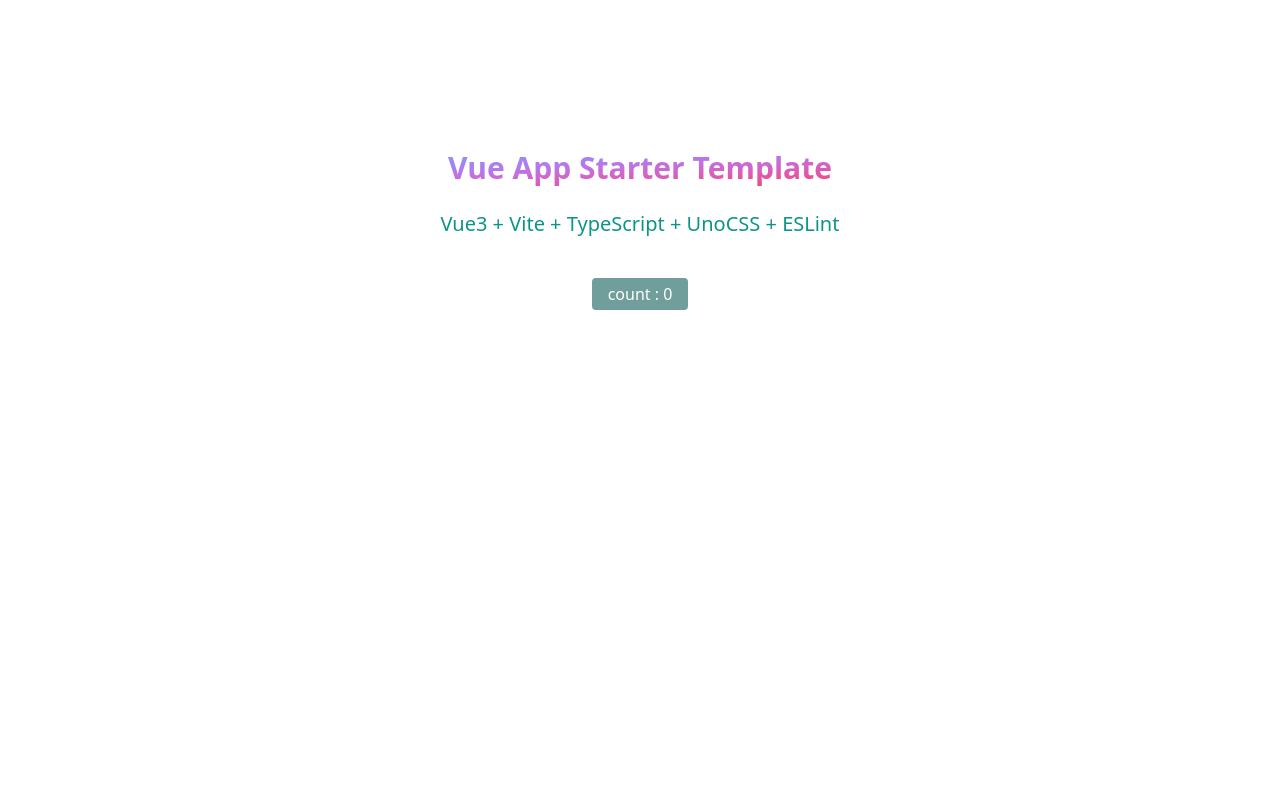
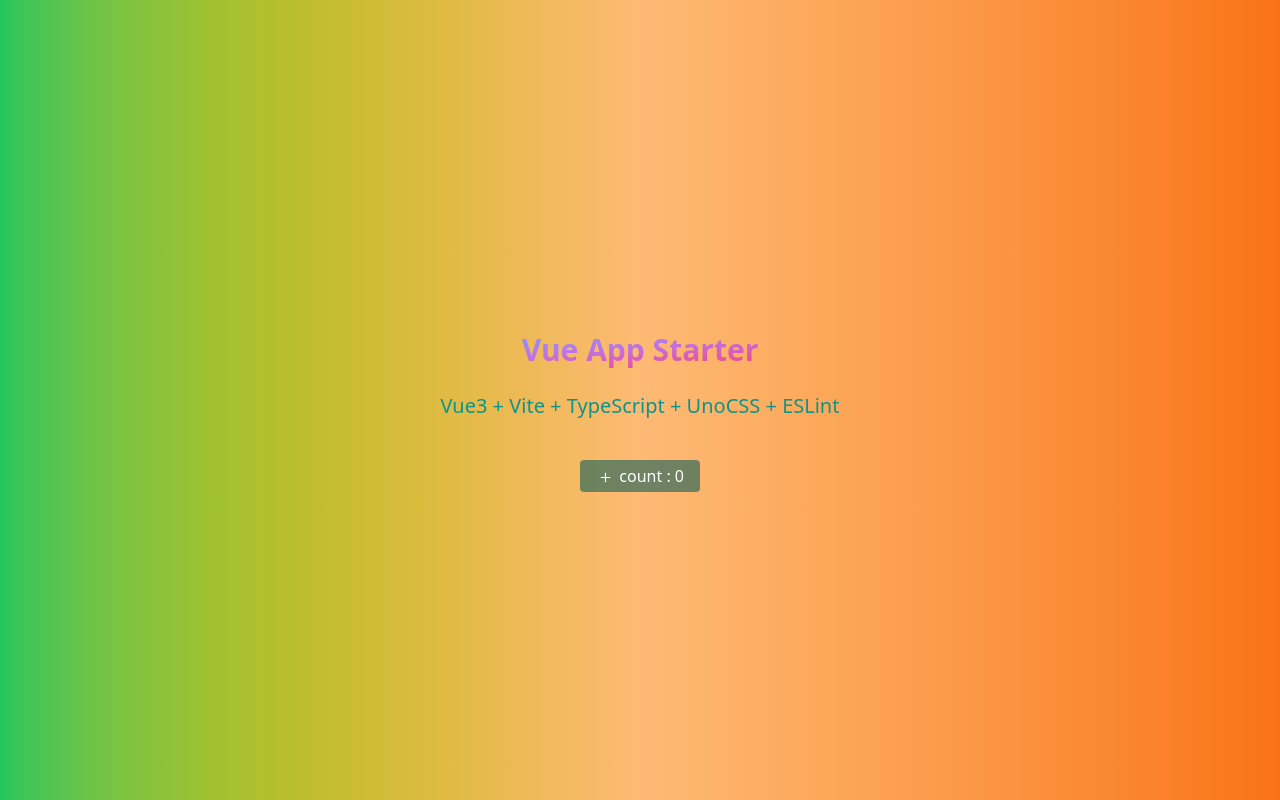
Before and after one commit to yangss3/vue-app-starter, a Vue app: page / in a window 1280 px wide. Built offline with nearby package versions, Linux system fonts and the light colour scheme.

Commit message:
deps: update

```diff
--- a/components.d.ts
+++ b/components.d.ts
@@ -1,12 +1,12 @@
 // generated by unplugin-vue-components
 // We suggest you to commit this file into source control
-// Read more: https://github.com/vuejs/vue-next/pull/3399
+// Read more: https://github.com/vuejs/core/pull/3399
 import '@vue/runtime-core'
+
+export {}
 
 declare module '@vue/runtime-core' {
   export interface GlobalComponents {
     HelloWorld: typeof import('./src/components/HelloWorld.vue')['default']
   }
 }
-
-export {}
--- a/src/App.vue
+++ b/src/App.vue
@@ -1,3 +1,16 @@
 <template>
-  <HelloWorld msg="Vue App Starter Template" />
+  <HelloWorld msg="Vue App Starter" />
 </template>
+
+
+<style lang="postcss">
+#app {
+  @apply
+    bg-gradient-to-r
+    from-green-500
+    via-green-300
+    via-orange-300
+    to-orange-500
+    h-screen grid place-items-center;
+}
+</style>
--- a/src/components/HelloWorld.vue
+++ b/src/components/HelloWorld.vue
@@ -8,7 +8,7 @@
 </script>
 
 <template>
-  <div class="w-1/2 mx-auto mt-150px text-center">
+  <div class="text-center">
     <h1 class="text-3xl title">
       {{ msg }}
     </h1>
@@ -17,6 +17,7 @@
     </h2>
     <div class="mt-10">
       <button class="btn" @click="increment">
+        <i class="i-carbon-add" />
         count : {{ count }}
       </button>
     </div>
--- a/vite.config.ts
+++ b/vite.config.ts
@@ -15,14 +15,17 @@
   css: {
     postcss: {
       plugins: [
-        PostCSSPresetEnv({ features: { 'nesting-rules': true } }) as any
+        PostCSSPresetEnv({ features: { 'nesting-rules': true } })
       ]
     }
   },
   plugins: [
     Vue(),
+    // https://github.com/unocss/unocss
     UnoCSS(),
+    // https://github.com/antfu/unplugin-vue-components
     Components(),
+    // https://github.com/antfu/unplugin-auto-import
     AutoImport({
       imports: ['vue'],
       eslintrc: { enabled: true }
```
Also changed, not shown: package.json (+22 -17 lines), 1 other file (tests, documents, lock files or other folders).
